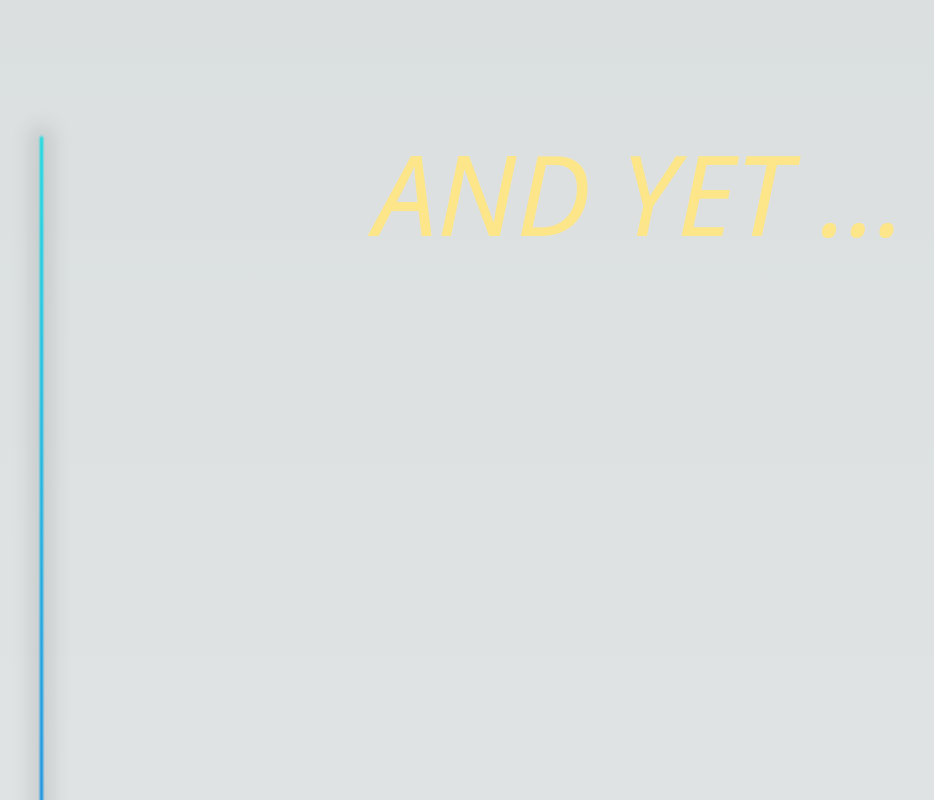
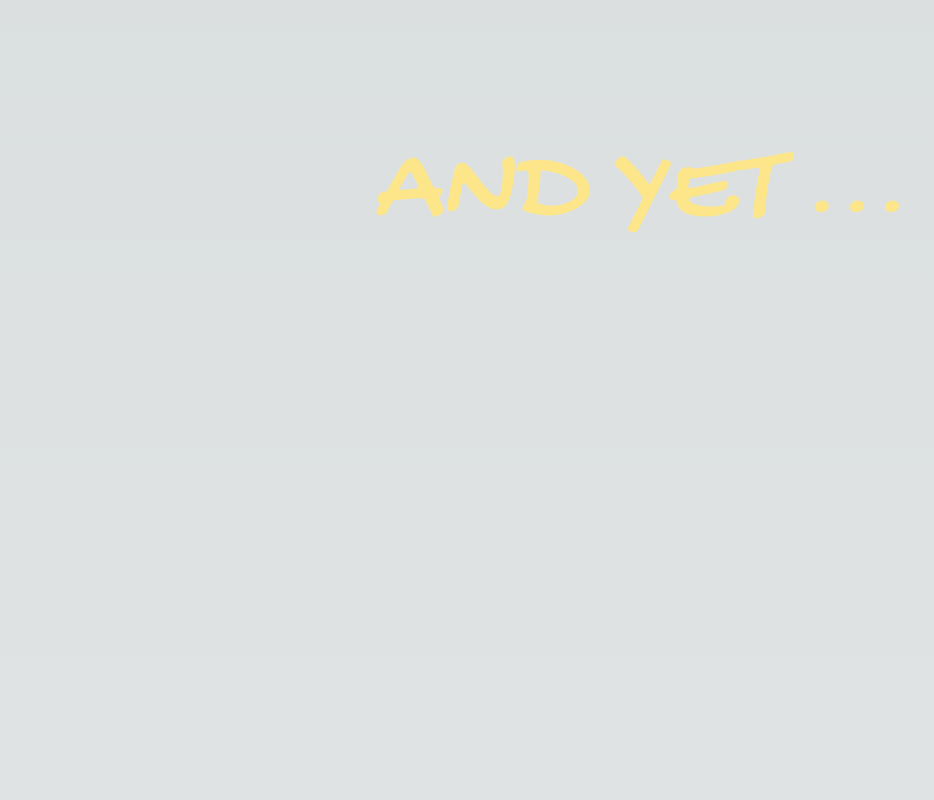
Before and after one commit to lloydlobo/lloydlobo.com, a Next.js app: page / in a window 1280 px wide. Shown: the part 920-1720 px from the top of the page, without its empty margins (0-934 px from the left). Built offline with nearby package versions, Linux system fonts and the light colour scheme.

Commit message:
feat: add fonts

```diff
--- a/pages/_app.tsx
+++ b/pages/_app.tsx
@@ -1,7 +1,12 @@
 // pages/_app.tsx
 
+import { Inter } from "next/font/google";
 import "../styles/globals.css";
+
+const inter = Inter({ subsets: ["latin"] });
 
 export default function MyApp({ Component, pageProps }) {
   return <Component {...pageProps} />;
 }
+// <main className={`${inter.className}`}>
+// </main>
--- /dev/null
+++ b/pages/_document.tsx
@@ -0,0 +1,29 @@
+import { Html, Head, Main, NextScript } from "next/document";
+
+export default function Document() {
+  return (
+    <Html lang="en">
+      <Head>
+        {/* Include the Google Fonts stylesheet link here */}
+        <link rel="preconnect" href="https://fonts.googleapis.com" />
+        <link
+          rel="preconnect"
+          href="https://fonts.gstatic.com"
+          crossOrigin="true"
+        />
+        <link
+          href="https://fonts.googleapis.com/css?family=Open+Sans&display=swap"
+          rel="stylesheet"
+        />
+        <link
+          href="https://fonts.googleapis.com/css2?family=Gochi+Hand&display=swap"
+          rel="stylesheet"
+        />
+      </Head>
+      <body>
+        <Main />
+        <NextScript />
+      </body>
+    </Html>
+  );
+}
--- a/pages/index.tsx
+++ b/pages/index.tsx
@@ -4,6 +4,7 @@ import Link from "next/link";
 import { motion } from "framer-motion";
 import { useInView } from "react-intersection-observer";
 import { Inter } from "next/font/google";
+import { GochiHand } from "next/font/google";
 import Image from "next/image";
 
 import styles from "@/styles/Home.module.css";
@@ -11,36 +12,11 @@ import Layout from "@/components/Layout";
 import RepoStats from "@/components/github/RepoStats";
 
 const inter = Inter({ subsets: ["latin"] });
-
-// const GRADIENT = {
-//   violet: "h-full bg-gradient-to-b from-violet-500 to-fuchsia-500",
-//   cyan: "h-full bg-gradient-to-b from-cyan-500 to-blue-500",
-//   sky: "h-full bg-gradient-to-b from-sky-500 to-indigo-500",
-//   green: "h-full bg-gradient-to-b from-emerald-500 to-green-500",
-//   orange: "h-full bg-gradient-to-b from-rose-500 to-orange-500",
-//   purple: "h-full bg-gradient-to-b from-purple-500 to-pink-500",
-// };
-//
-// function GitLine({ gradientCss }: { gradientCss: String }) {
-//   return (
-//     <motion.div
-//       className={`rounded absolute left-10 h-screen w-[1.5px] ${gradientCss}  `}
-//       transition={{ duration: 2.5, delay: 1 }}
-//       initial="hidden"
-//       animate="visible"
-//       style={{
-//         transitionDelay: "500ms",
-//       }}
-//       data-build-delay="500"
-//     ></motion.div>
-//   );
-// }
-
 // https://github.com/anuraghazra/github-readme-stats
 
 function Underline() {
   return (
-    <div data-as-attach="underline" className="underlines-container">
+    <div className="underlines-container">
       <div className="svg-lines w-embed">
         <svg
           data-as-style="lines"
@@ -55,7 +31,7 @@ function Underline() {
           <path
             d="M9.06055 13.428C9.06055 13.428 90.1028 13.4314 172.433 10.4525C223.539 8.60328 268.459 3.48823 315.061 2.92782C379.21 2.15641 469.06 5.1297 539.561 8.10689C607.765 10.9871 658.016 10.4525 658.016 10.4525"
             stroke="currentColor"
-            stroke-width="4"
+            strokeWidth="4"
             style={{
               strokeDasharray: "649.32px, 649.32px",
               strokeDashoffset: "0px",
@@ -64,7 +40,7 @@ function Underline() {
           <path
             d="M0.0605469 25.9277C0.0605469 25.9277 78.2413 25.2307 161.271 22.3581C227.405 20.0701 293.614 15.5764 347.561 14.9277C450.283 13.6924 554.767 19.9762 657.061 29.4277"
             stroke="currentColor"
-            stroke-width="4"
+            strokeWidth="4"
             style={{
               strokeDasharray: "657.678px, 657.678px",
               strokeDashoffset: "0px",
@@ -114,7 +90,7 @@ const HandwritingAnimation = ({ children, path }: PropsHandwriting) => {
       <motion.path
         d={`${path}`}
         stroke="currentColor"
-        stroke-width="4"
+        strokeWidth="4"
         className={``}
         variants={pathVariants}
         initial="hidden"
@@ -289,7 +265,7 @@ function GitLineVar({
       ref={ref}
       animate={{ opacity: inView ? 1.0 : 0.0 }}
       transition={{ duration: 2, delay: 0.0 }}
-      className={`rounded absolute left-10 h-full w-[3px] blur-[1px] brightness-90 `}
+      className={`hidden rounded absolute left-10 h-full w-[3px] blur-[1px] brightness-90 `}
       style={{
         backgroundImage: `${gradientCss}, linear-gradient(to bottom, rgba(0,0,0,0.1), rgba(0,0,0,0.1))`,
         backgroundSize: "100% 100%, 100% calc(100% - 20px)",
@@ -328,14 +304,14 @@ const Section = ({ children }: PropsSection) => {
 export default function IndexPage() {
   return (
     <Layout title="Home | ">
-      <div className={`space-y-[12rem] place-items-center grid`}>
+      <div className={`space-y-[12rem] font-sans place-items-center grid`}>
         <div className={`min-h-screen w-screen`}>
           <GitLineVar gradientCss={GRADIENT_VAR.violet} />
           <Section>
             <div
               className={`space-y-1 justify-between md:space-y-12 place-items-center grid pt-40 pb-16`}
             >
-              <h1 className={`${inter.className} font-normal`}>
+              <h1 className={`${inter.className}`}>
                 <div className="w-[10ch] md:w-full text-5xl md:text-[7rem] flex flex-wrap place-items-center text-center leading-[1.5ch] md:leading-[1.6ch] tracking-wide">
                   <div className={``}>
                     {styleHeading("We want to build great stuff", "stuff")}
@@ -368,11 +344,11 @@ export default function IndexPage() {
         <div className={`min-h-screen w-screen`}>
           <GitLineVar gradientCss={GRADIENT_VAR.cyan} />
           <Section>
-            <p
-              className={`uppercase text-5xl md:text-[7rem] italic text-amber-200 `}
+            <h2
+              className={`uppercase font-cursive text-5xl md:text-[7rem] italic text-amber-200 `}
             >
               And yet ...
-            </p>
+            </h2>
           </Section>
         </div>
 
@@ -487,20 +463,18 @@ export default function IndexPage() {
         </div>
 
         <div className={`min-h-screen w-screen`}>
-          <GitLineVar gradientCss={GRADIENT_VAR.cyan} />
+          <GitLineVar gradientCss={GRADIENT_VAR.orange} />
           <Section>
-            <div className={`min-h-screen grid place-items-center w-screen`}>
-              <h2
-                className={`uppercase text-5xl md:text-[7rem]  italic text-amber-200 `}
-              >
-                And so ...
-              </h2>
-            </div>
+            <h2
+              className={`uppercase font-cursive text-5xl md:text-[7rem] italic text-amber-200 `}
+            >
+              And so ...
+            </h2>
           </Section>
         </div>
 
         <div className={`h-screen w-screen`}>
-          <GitLineVar gradientCss={GRADIENT_VAR.green} />
+          <GitLineVar gradientCss={GRADIENT_VAR.purple} />
           <Section>
             <div className="text-5xl md:text-[5rem] flex flex-wrap place-items-center text-start leading-[1.5ch] md:leading-[1.6ch] tracking-wide">
               It gets easier and
@@ -570,7 +544,7 @@ export default function IndexPage() {
                   </motion.div>
                 </div>
               </div>
-              <button class="rounded-full text-[#fbe094] text-xl text-end w-full">
+              <button className="rounded-full text-[#fbe094] text-xl text-end w-full">
                 hello@lloydlobo.com
               </button>
             </div>
--- a/tailwind.config.js
+++ b/tailwind.config.js
@@ -9,6 +9,10 @@ module.exports = {
     "./src/**/*.{js,ts,jsx,tsx}",
   ],
   theme: {
+    fontFamily: {
+      sans: ['"Open Sans"', "sans-serif"],
+      cursive: ['"Gochi Hand"', "cursive"],
+    },
     extend: {},
   },
   plugins: [],
```
Also changed, not shown: 1 other file (tests, documents, lock files or other folders).
